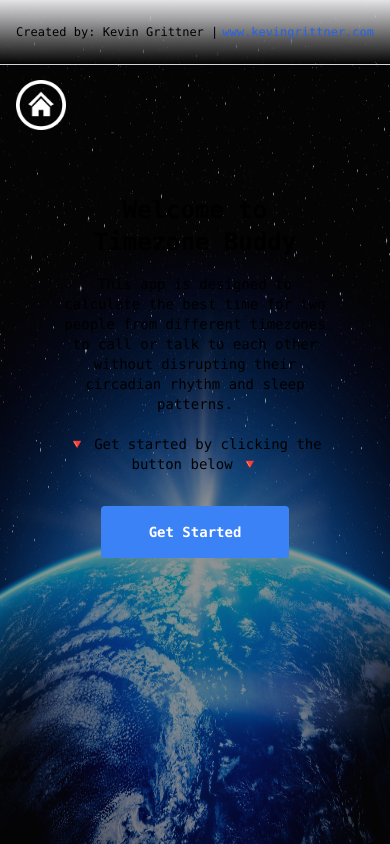
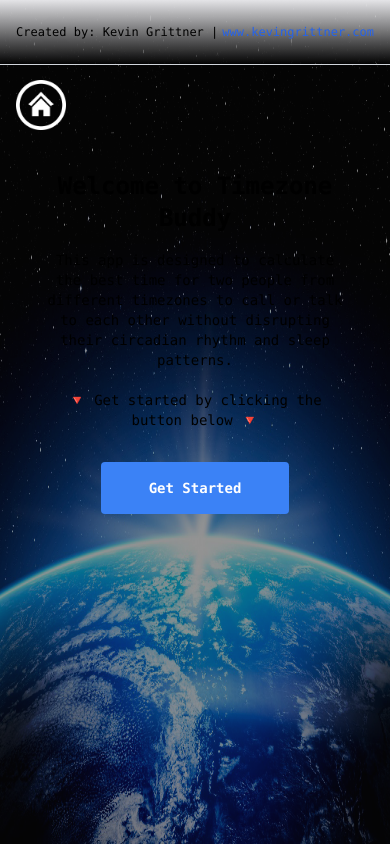
Before and after one commit to EpicIbby101/timezoneapp, a Next.js app: page / in a window 390 px wide. Built offline with nearby package versions, Linux system fonts and the light colour scheme.

Commit message:
Made the homepage more responsive

```diff
--- a/src/pages/index.js
+++ b/src/pages/index.js
@@ -8,7 +8,7 @@ export default function Home() {
       <Image src="/images/earth.png" alt="Background" className="z-10" fill />
       <Header />
       <div className="z-10 w-full max-w-5xl items-center justify-between font-mono text-sm lg:flex">
-        <div className="flex flex-col items-center p-16 h-full">
+        <div className="flex flex-col items-center p-10 sm:p-16 h-full">
           <h1 className="text-2xl sm:text-3xl font-bold mb-4">
             Welcome to Timezone Buddy
           </h1>
```
